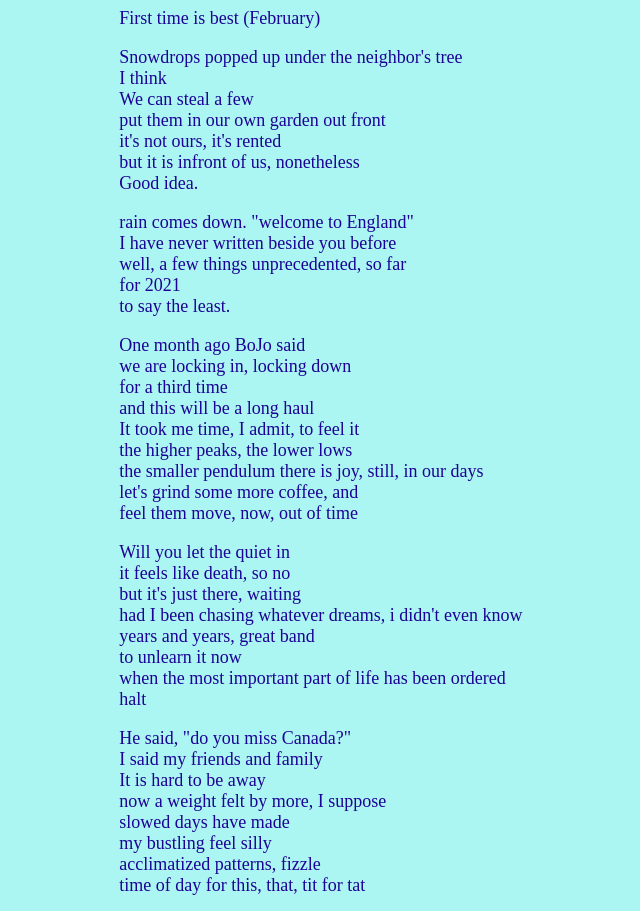
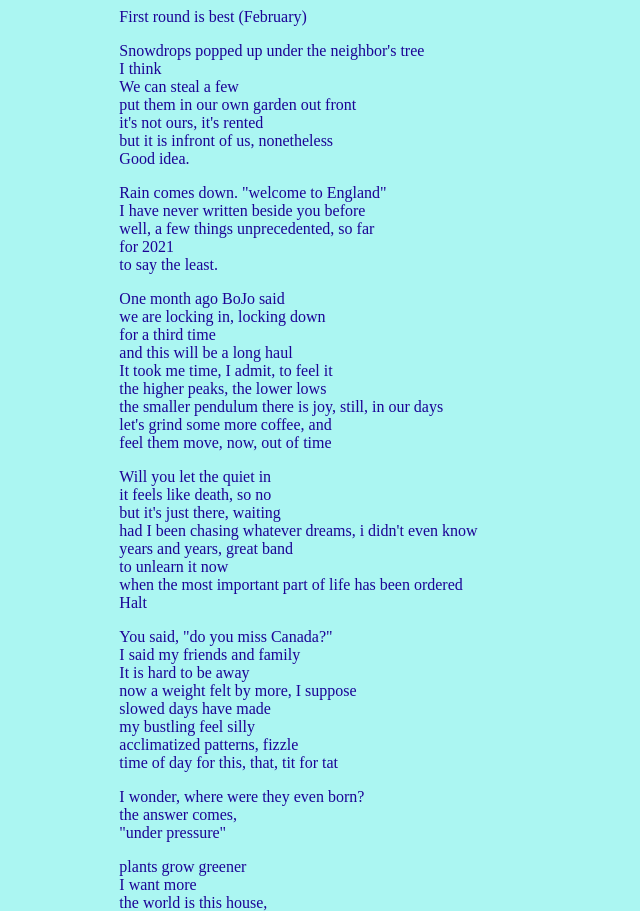
Before and after one commit to ashleymaerie/ashleymaerie.github.io, a plain HTML site: page index.html in a window 1280 px wide. Shown: the top 911 px of the page, without its empty margins (310-950 px from the left). Drawn offline with Linux system fonts and the light colour scheme.

Commit message:
Update index.html

```diff
--- a/index.html
+++ b/index.html
@@ -9,14 +9,14 @@ body {
   grid-template-columns: 1fr 1fr 1fr;
   color: #1C0396;
   font-family: serif;
-  font-size: 18px;
+  font-size: 16px;
   }
   </style>
 
 <body>
   <div></div>
   <div>
-First time is best
+First round is best
 (February)
 <p>
 Snowdrops popped up under the neighbor's tree<br>
@@ -28,7 +28,7 @@ but it is infront of us, nonetheless<br>
 Good idea.<br>
 </p>
 <p>
-rain comes down. "welcome to England"<br>
+Rain comes down. "welcome to England"<br>
 I have never written beside you before<br>
 well, a few things unprecedented, so far<br>
 for 2021<br>
@@ -54,10 +54,10 @@ had I been chasing whatever dreams, i didn't even know<br>
 years and years, great band<br>
 to unlearn it now<br>
 when the most important part of life has been ordered<br>
-halt<br>
+Halt<br>
 </p>
 <p>
-He said, "do you miss Canada?"<br>
+You said, "do you miss Canada?"<br>
 I said my friends and family<br>
 It is hard to be away<br>
 now a weight felt by more, I suppose<br>
```
